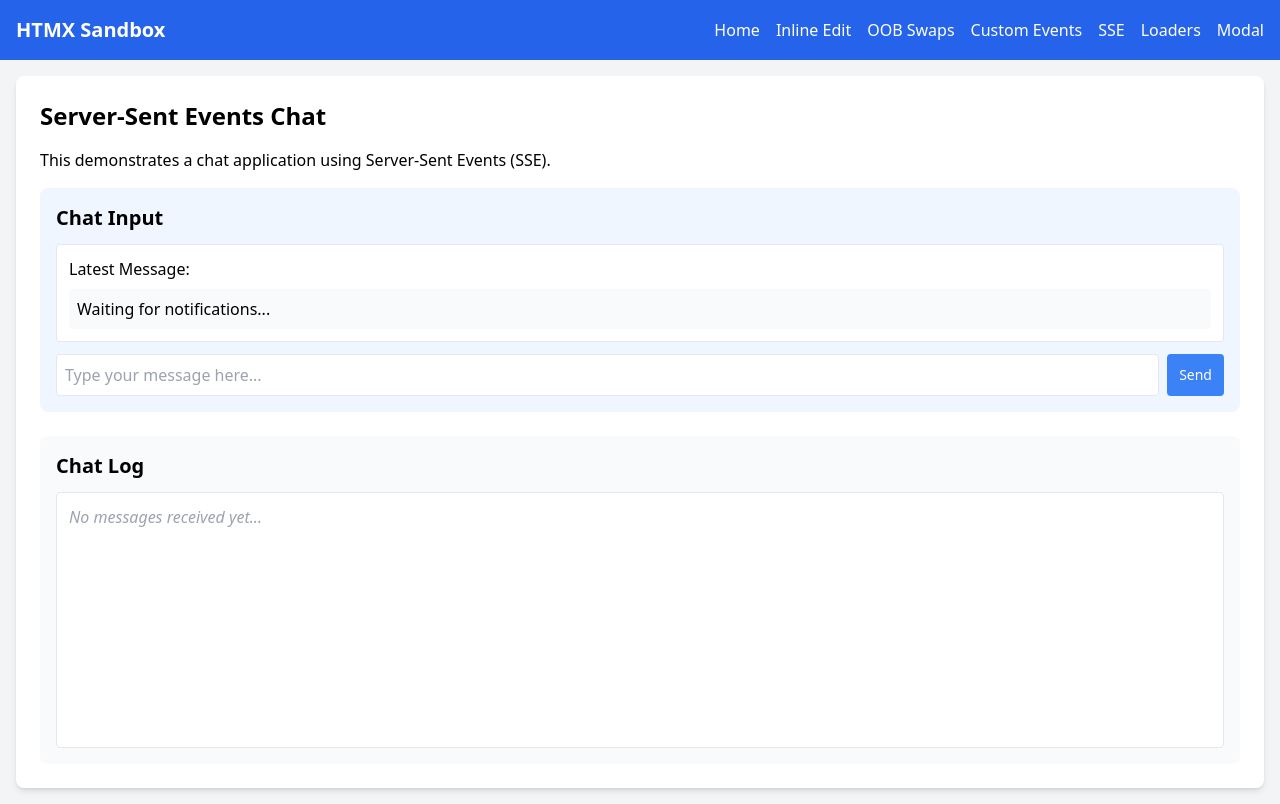
After one commit to asavoy/htmx-sandbox, a FastAPI app: template templates/sse_chat.html in a window 1280 px wide. The commit adds this page. Run offline with FastAPI, Linux system fonts and the light colour scheme; the template is opened without the code that fills it, so the values that code supplies are empty; some libraries are stand-ins or nearby versions.

Commit message:
wip chat

```diff
--- a/main.py
+++ b/main.py
@@ -144,6 +144,10 @@ async def event_stream():
     response.headers["X-Accel-Buffering"] = "no"  # Disable buffering for Nginx
     return response
 
+@app.get("/sse-chat", response_class=HTMLResponse)
+async def sse_chat(request: Request):
+    return templates.TemplateResponse("sse_chat.html", {"request": request})
+
 @app.get("/loaders", response_class=HTMLResponse)
 async def loaders(request: Request):
     return templates.TemplateResponse("loaders.html", {"request": request})
--- a/templates/index.html
+++ b/templates/index.html
@@ -31,6 +31,12 @@
             <a href="/sse" class="inline-block px-4 py-2 bg-yellow-500 text-white rounded hover:bg-yellow-600">View Demo</a>
         </div>
 
+        <div class="bg-blue-50 p-4 rounded-lg">
+            <h3 class="text-xl font-semibold mb-2">Server-Sent Events Chat</h3>
+            <p class="mb-2">Chat using Server-Sent Events.</p>
+            <a href="/sse-chat" class="inline-block px-4 py-2 bg-blue-500 text-white rounded hover:bg-blue-600">View Demo</a>
+        </div>
+
         <div class="bg-red-50 p-4 rounded-lg">
             <h3 class="text-xl font-semibold mb-2">Loaders</h3>
             <p class="mb-2">Shows loading indicators during long-running requests.</p>
--- /dev/null
+++ b/templates/sse_chat.html
@@ -0,0 +1,78 @@
+{% extends "base.html" %}
+
+{% block title %}Server-Sent Events{% endblock %}
+
+{% block content %}
+<div class="bg-white p-6 rounded-lg shadow-md">
+    <h2 class="text-2xl font-bold mb-4">Server-Sent Events Chat</h2>
+    <p class="mb-4">This demonstrates a chat application using Server-Sent Events (SSE).</p>
+
+    <div class="flex flex-col gap-6">
+        <div class="p-4 bg-blue-50 rounded-lg">
+            <h3 class="text-xl font-semibold mb-3">Chat Input</h3>
+            <!-- SSE connection to receive events -->
+            <div hx-ext="sse" sse-connect="/events">
+                <div class="bg-white border rounded p-3">
+                    <h4 class="font-medium mb-2">Latest Message:</h4>
+                    <div id="sse-message" class="p-2 min-h-10 bg-gray-50 rounded" sse-swap="message">
+                        Waiting for notifications...
+                    </div>
+                </div>
+            </div>
+
+            <div class="mt-3 flex justify-between">
+                <input type="text" id="message" placeholder="Type your message here..." class="w-full p-2 border rounded">
+                <button class="ml-2 bg-blue-500 hover:bg-blue-600 text-white py-1 px-3 rounded text-sm">
+                    Send
+                </button>
+            </div>
+        </div>
+
+        <div class="p-4 bg-gray-50 rounded-lg">
+            <h3 class="text-xl font-semibold mb-3">Chat Log</h3>
+
+            <div id="notification-log" class="mt-3 p-3 border bg-white rounded h-64 overflow-y-auto">
+                <p class="text-gray-400 italic">No messages received yet...</p>
+            </div>
+        </div>
+    </div>
+</div>
+{% endblock %}
+
+{% block scripts %}
+<script>
+    // Process incoming messages
+    document.body.addEventListener('htmx:sseMessage', function(event) {
+        let data;
+        try {
+            data = JSON.parse(event.detail.data);
+        } catch (e) {
+            console.error("Failed to parse SSE data:", e);
+            return;
+        }
+
+        // Add to notification log
+        const logElement = document.getElementById('notification-log');
+
+        // Clear the initial placeholder if this is the first notification
+        if (logElement.querySelector('.text-gray-400')) {
+            logElement.innerHTML = '';
+        }
+
+        // Create a new log entry
+        const logEntry = document.createElement('div');
+        logEntry.className = 'mb-2 p-2 bg-green-50 border border-green-200 rounded';
+
+        // Format the timestamp
+        const timestamp = new Date(data.timestamp * 1000).toLocaleTimeString();
+
+        logEntry.innerHTML = `
+            <p class="font-medium">${data.message}</p>
+            <p class="text-xs text-gray-500">Received at: ${timestamp}</p>
+        `;
+
+        // Add to the log
+        logElement.prepend(logEntry);
+    });
+</script>
+{% endblock %}
```
